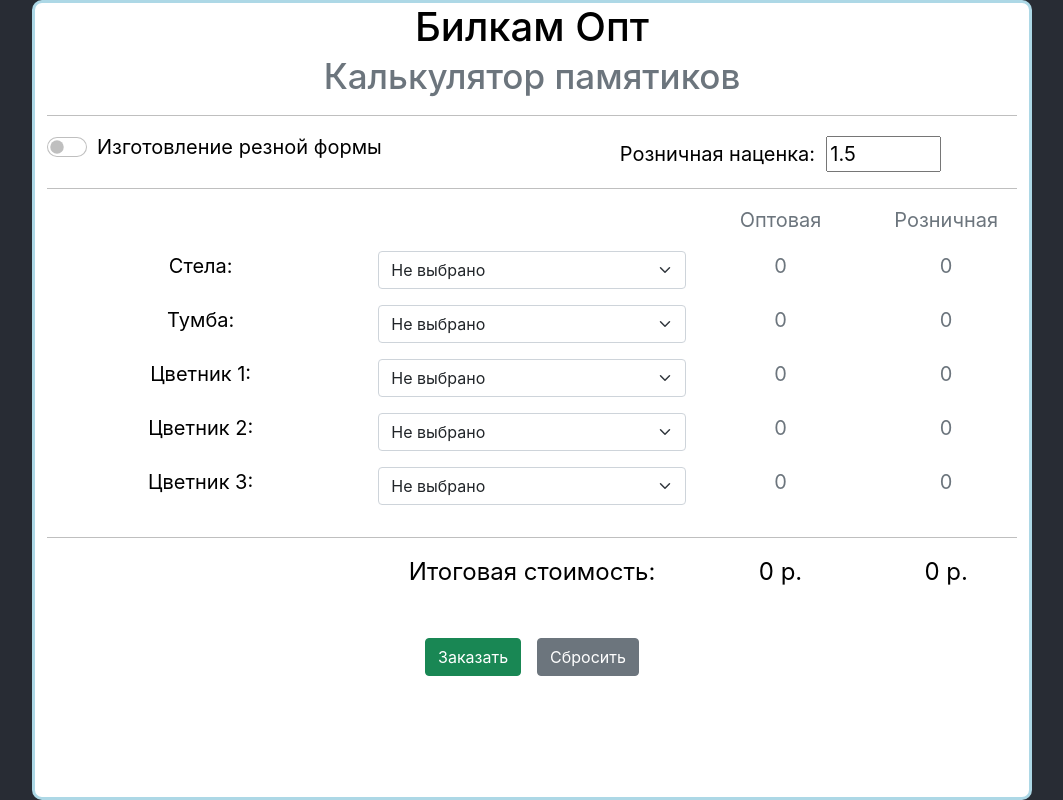
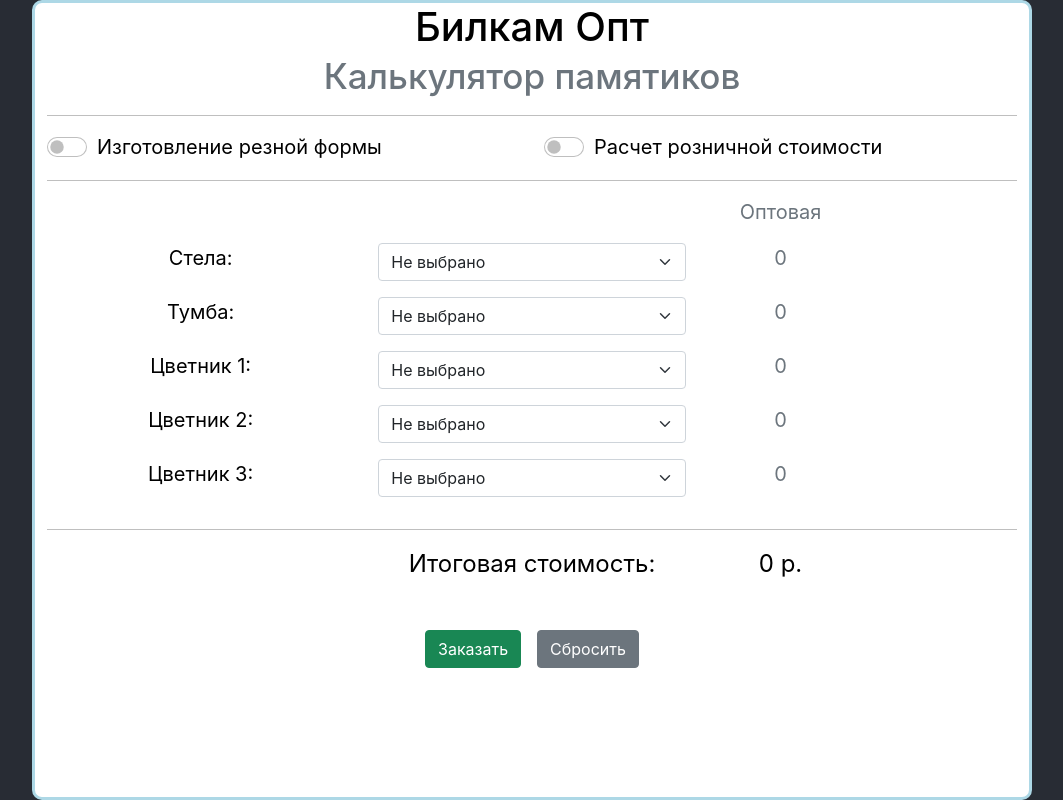
Before and after one commit to AnthonyGr/bilkam-opt--calc, a React (Create React App) app: page / in a window 1280 px wide. Shown: the whole page, without its empty margins (108-1171 px from the left). Built offline with nearby package versions, Linux system fonts and the light colour scheme.

Commit message:
Добавлен переключатель отображения розничной цены

```diff
--- a/src/components/formsRow/FormsRow.js
+++ b/src/components/formsRow/FormsRow.js
@@ -1,6 +1,6 @@
 import { useState, useEffect } from "react";
 
-const FormsRow = ({ data, type, onCostChange, markUp }) => {
+const FormsRow = ({ data, type, onCostChange, markUp, isRetail }) => {
   const [currentForm, setCurrentForm] = useState();
   const [currentPrice, setCurrentPrice] = useState(0);
   const [currentFormSizes, setCurrentFormSizes] = useState();
@@ -98,7 +98,9 @@ const FormsRow = ({ data, type, onCostChange, markUp }) => {
           <div className="col fs-5 text-secondary">
             <div className="row align-items-start">
               <div className="col">{currentPrice}</div>
-              <div className="col">{Math.round(currentPrice * markUp)}</div>
+              <div className="col">
+                {isRetail ? Math.round(currentPrice * markUp) : null}
+              </div>
             </div>
           </div>
         </div>
--- a/src/components/itemsRow/ItemsRow.js
+++ b/src/components/itemsRow/ItemsRow.js
@@ -1,6 +1,6 @@
 import { useState } from "react";
 
-const ItemsRow = ({ name, type, data, onCostChange, markUp }) => {
+const ItemsRow = ({ name, type, data, onCostChange, markUp, isRetail }) => {
   const [selectedItem, setSelectedItem] = useState(0);
   const [currentPrice, setCurrentPrice] = useState(0);
 
@@ -40,7 +40,9 @@ const ItemsRow = ({ name, type, data, onCostChange, markUp }) => {
       <div className="col fs-5 text-secondary">
         <div className="row align-items-start">
           <div className="col">{currentPrice}</div>
-          <div className="col">{Math.round(currentPrice * markUp)}</div>
+          <div className="col">
+            {isRetail ? Math.round(currentPrice * markUp) : null}
+          </div>
         </div>
       </div>
     </div>
--- a/src/components/main/Main.js
+++ b/src/components/main/Main.js
@@ -11,6 +11,7 @@ import "./main.css";
 
 function Main() {
   const [isCarved, setIsCarved] = useState(false);
+  const [isRetail, setIsRetail] = useState(false);
   const [markUp, setMarkUp] = useState(1.5);
   const [order, setOrder] = useState({});
   const [totalCost, setTotalCost] = useState(0);
@@ -36,9 +37,13 @@ function Main() {
     );
   };
 
-  const onToggle = () => {
+  const onCarvedToggle = () => {
     onCostChange("form", 0);
     setIsCarved(!isCarved);
+  };
+
+  const onRetailToggle = () => {
+    setIsRetail(!isRetail);
   };
 
   useEffect(() => {
@@ -64,7 +69,7 @@ function Main() {
                 type="checkbox"
                 role="switch"
                 id="flexSwitchCheckDefault"
-                onChange={onToggle}
+                onChange={onCarvedToggle}
               />
               <label className="form-check-label" for="flexSwitchCheckDefault">
                 Изготовление резной формы
@@ -72,6 +77,33 @@ function Main() {
             </div>
           </div>
           <div className="col">
+            {" "}
+            <div className="form-check form-switch fs-5 text-start">
+              <input
+                className="form-check-input"
+                type="checkbox"
+                role="switch"
+                id="flexSwitchCheckDefault"
+                onChange={onRetailToggle}
+              />
+              <label className="form-check-label" for="flexSwitchCheckDefault">
+                Расчет розничной стоимости
+              </label>
+              {isRetail ? (
+                <input
+                  className="fs-5"
+                  id="numberStepper"
+                  type="number"
+                  step="0.1"
+                  value={markUp}
+                  onChange={(e) => setMarkUp(e.target.value)}
+                  min="1"
+                  max="2"
+                />
+              ) : null}
+            </div>
+          </div>
+          {/* <div className="col">
             <label className="form-check-label fs-5" for="numberStepper">
               Розничная наценка:&nbsp;&nbsp;
             </label>
@@ -85,7 +117,7 @@ function Main() {
               min="1"
               max="2"
             />
-          </div>
+          </div> */}
         </div>
 
         <hr />
@@ -96,7 +128,7 @@ function Main() {
             <div className="row align-items-start fs-5 text-secondary mb-3">
               {" "}
               <div className="col">Оптовая</div>
-              <div className="col">Розничная</div>
+              <div className="col">{isRetail ? `Розничная` : null}</div>
             </div>
           </div>
         </div>
@@ -106,6 +138,7 @@ function Main() {
           data={steles}
           onCostChange={onCostChange}
           markUp={markUp}
+          isRetail={isRetail}
         ></ItemsRow>
         <ItemsRow
           name={"Тумба: "}
@@ -113,6 +146,7 @@ function Main() {
           data={pedestals}
           onCostChange={onCostChange}
           markUp={markUp}
+          isRetail={isRetail}
         ></ItemsRow>
         <ItemsRow
           name={"Цветник 1: "}
@@ -120,6 +154,7 @@ function Main() {
           data={borders}
           onCostChange={onCostChange}
           markUp={markUp}
+          isRetail={isRetail}
         ></ItemsRow>
         <ItemsRow
           name={"Цветник 2: "}
@@ -127,6 +162,7 @@ function Main() {
           data={borders}
           onCostChange={onCostChange}
           markUp={markUp}
+          isRetail={isRetail}
         ></ItemsRow>
         <ItemsRow
           name={"Цветник 3: "}
@@ -134,6 +170,7 @@ function Main() {
           data={borders}
           onCostChange={onCostChange}
           markUp={markUp}
+          isRetail={isRetail}
         ></ItemsRow>
         <hr />
         {isCarved ? (
@@ -142,6 +179,7 @@ function Main() {
             type={"form"}
             onCostChange={onCostChange}
             markUp={markUp}
+            isRetail={isRetail}
           />
         ) : null}
         <div className="row align-items-start fs-4 secondary mb-5">
@@ -151,7 +189,9 @@ function Main() {
             <div className="row align-items-start fs-4">
               {" "}
               <div className="col">{totalCost} р.</div>
-              <div className="col">{Math.round(totalCost * markUp)} р.</div>
+              <div className="col">
+                {isRetail ? Math.round(totalCost * markUp) : null}
+              </div>
             </div>
           </div>
         </div>
```
